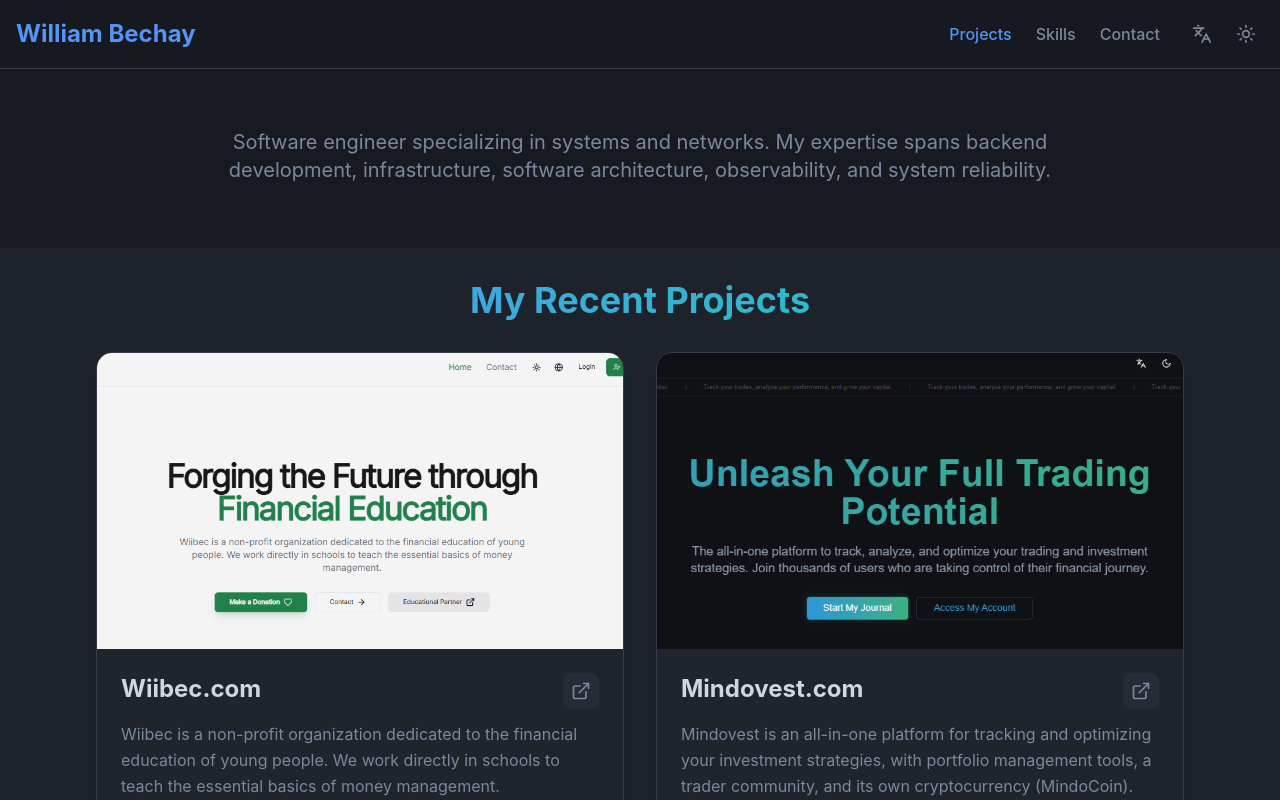
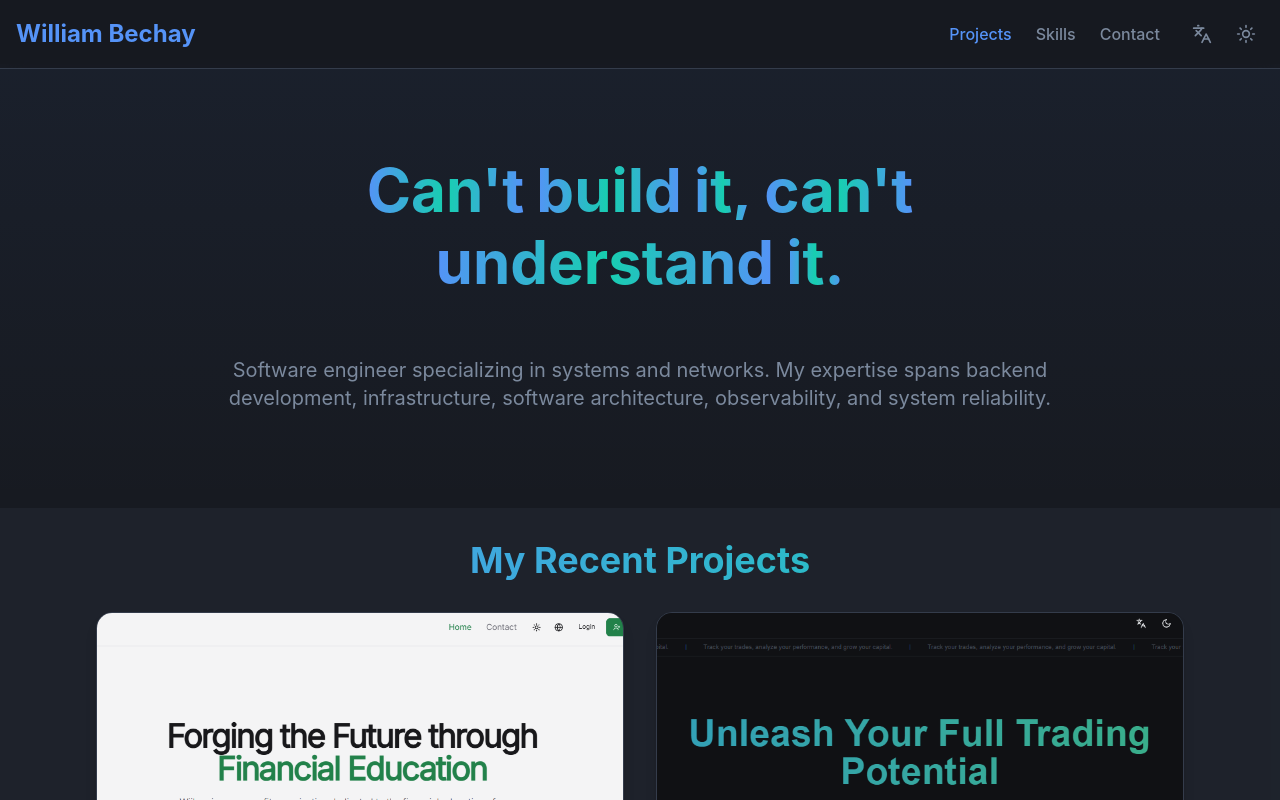
Before and after one commit to WilliamBechay/williambechay, a React (Vite) app: page / in a window 1280 px wide. Shown: the top 800 px of the page. Built offline with nearby package versions, Linux system fonts and the light colour scheme.

Commit message:
Updated IntroSection.jsx

```diff
--- a/src/components/IntroSection.jsx
+++ b/src/components/IntroSection.jsx
@@ -7,13 +7,71 @@
 
   if (!translations?.home?.intro) return null;
 
+  const phrase = "Can't build it, can't understand it.";
+  const words = phrase.split(' ');
+
+  const containerVariants = {
+    hidden: { opacity: 0 },
+    visible: {
+      opacity: 1,
+      transition: {
+        staggerChildren: 0.15,
+        delayChildren: 0.3,
+      },
+    },
+  };
+
+  const wordVariants = {
+    hidden: {
+      opacity: 0,
+      y: 50,
+      rotateX: -90,
+    },
+    visible: {
+      opacity: 1,
+      y: 0,
+      rotateX: 0,
+      transition: {
+        type: "spring",
+        damping: 12,
+        stiffness: 100,
+      },
+    },
+  };
+
   return (
-    <section className="py-16 px-4 bg-background">
-      <div className="container mx-auto max-w-4xl">
+    <section className="py-24 px-4 bg-background relative overflow-hidden">
+      <div className="absolute inset-0 bg-gradient-to-b from-primary/5 to-transparent pointer-events-none" />
+
+      <div className="container mx-auto max-w-4xl relative z-10">
+        <motion.div
+          variants={containerVariants}
+          initial="hidden"
+          whileInView="visible"
+          viewport={{ once: true, amount: 0.3 }}
+          className="text-center mb-16"
+        >
+          <div className="flex flex-wrap justify-center gap-3 mb-6">
+            {words.map((word, index) => (
+              <motion.span
+                key={index}
+                variants={wordVariants}
+                className="inline-block text-4xl md:text-6xl font-bold bg-gradient-to-r from-primary via-accent to-primary bg-clip-text text-transparent"
+                style={{
+                  perspective: "1000px",
+                }}
+              >
+                {word}
+              </motion.span>
+            ))}
+          </div>
+        </motion.div>
+
         <motion.div
           initial={{ opacity: 0, y: 20 }}
-          animate={{ opacity: 1, y: 0 }}
-          transition={{ duration: 0.6 }}
+          whileInView={{ opacity: 1, y: 0 }}
+          viewport={{ once: true }}
+          transition={{ duration: 0.6, delay: 1 }}
           className="text-center"
         >
           <p className="text-lg md:text-xl text-muted-foreground leading-relaxed">
```
